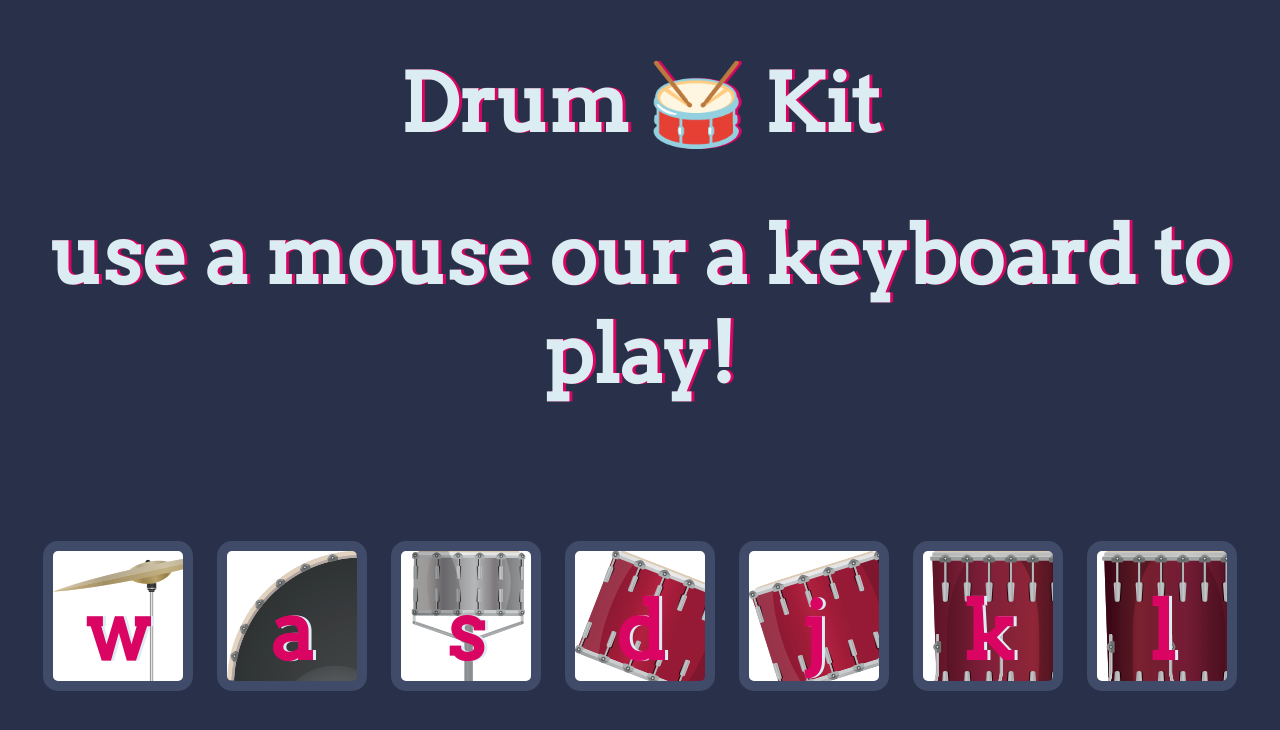
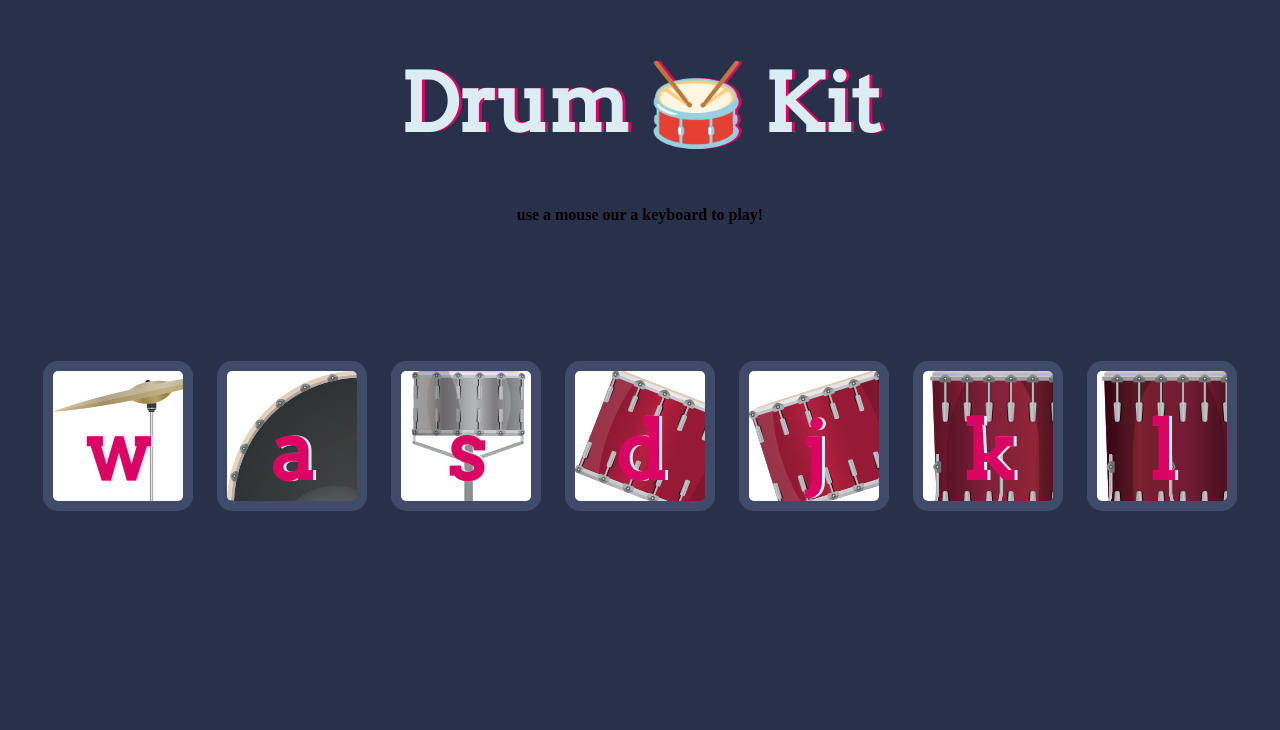
Before and after one commit to GhenaAjami/js-dom, a plain HTML site: page index.html in a window 1280 px wide. Drawn offline with Linux system fonts and the light colour scheme.

Commit message:
Update index.html

```diff
--- a/index.html
+++ b/index.html
@@ -11,7 +11,7 @@
 <body>
 
   <h1 id="title">Drum 🥁 Kit</h1>
-  <h1 id="title">use a mouse our a keyboard to play!</h1>
+  <h4>use a mouse our a keyboard to play!</h4>
 
   <div class="set">
     <button class="w drum">w</button>
```
